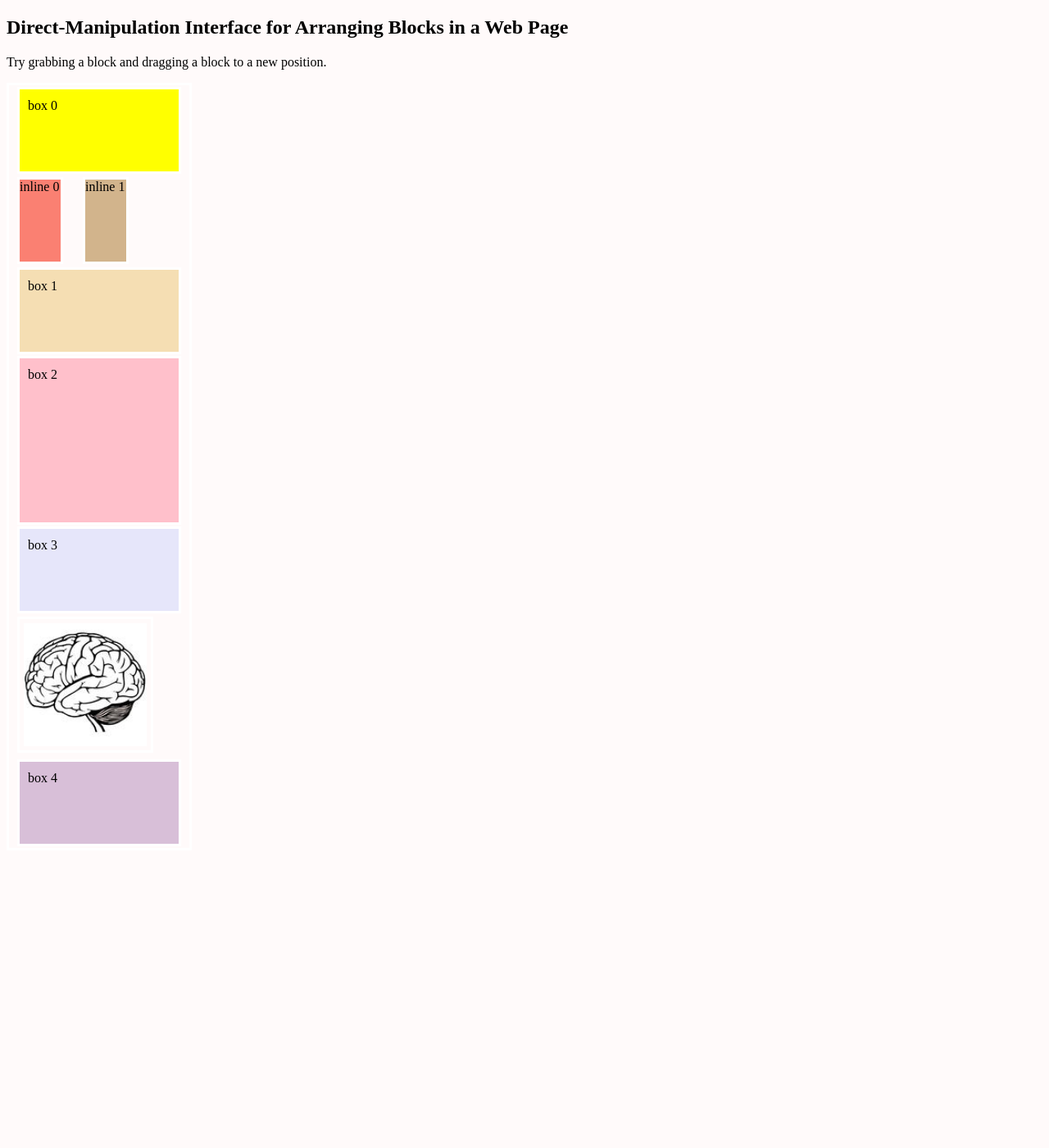
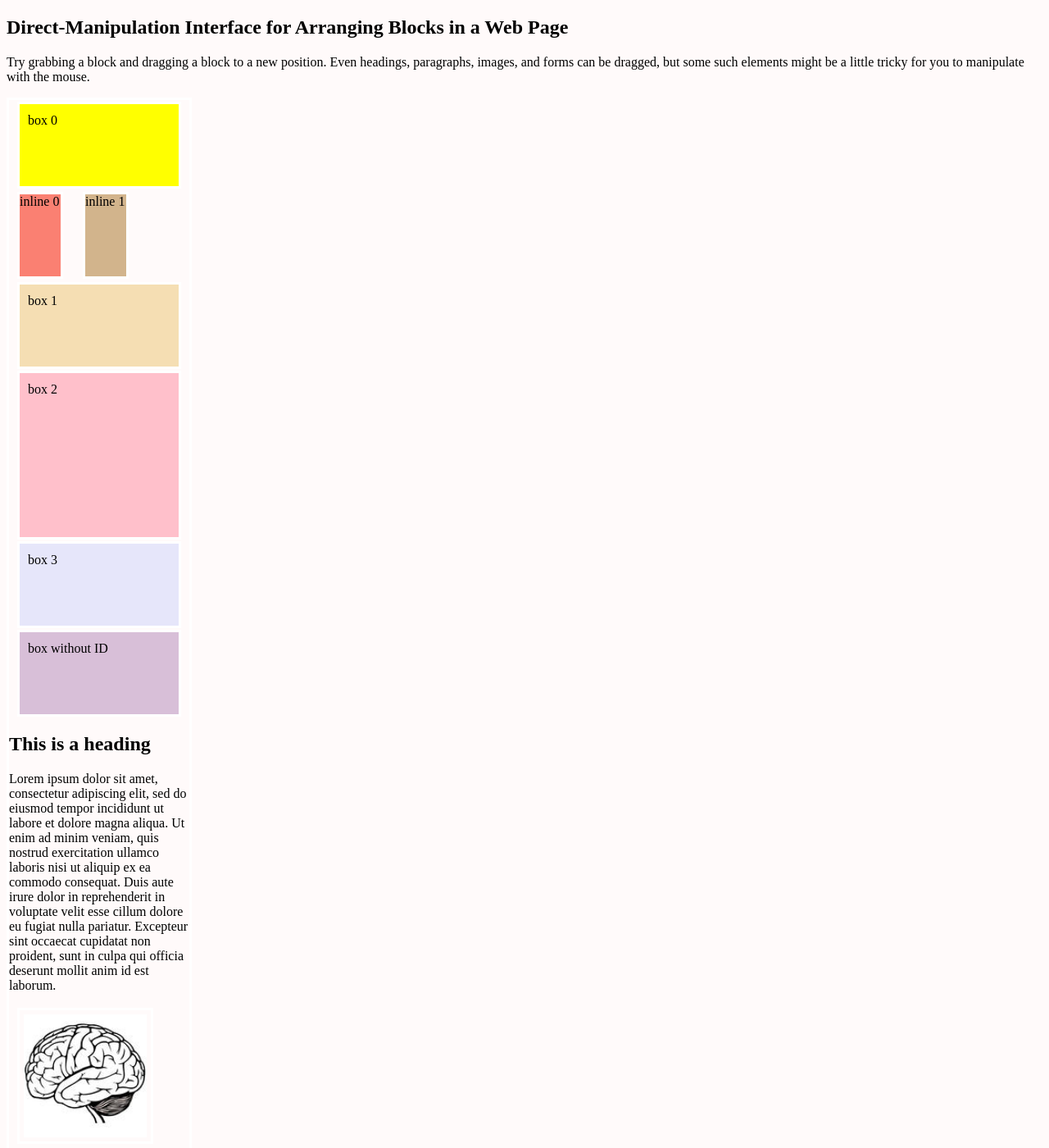
Before and after one commit to Mashweb/mashweb.github.io, a Jekyll site: the page experiments/NodeLists/NodeListDMI.html, which Jekyll copies as it is, in a window 1280 px wide and 1400 px high. Shown: the whole window at 82% size. Built offline with Jekyll 4.4.1, drawn with Linux system fonts in a browser that asks for light colours; nearby versions of some CDN libraries.

Commit message:
Added a heading, a paragraph, an image, and a form for the user to drag.

```diff
--- a/experiments/NodeLists/NodeListDMI.html
+++ b/experiments/NodeLists/NodeListDMI.html
@@ -83,7 +83,11 @@
 <body>
   <h2>Direct-Manipulation Interface for Arranging Blocks in a Web Page</h2>
   <p id="p">
-  Try grabbing a block and dragging a block to a new position.</p>
+Try grabbing a block and dragging a block to a new position.
+Even headings, paragraphs, images, and forms can be dragged, but
+some such elements might be a little tricky for you to manipulate
+with the mouse.
+</p>
   <div class="content">
     <div class="sortable container-box">
       <div id="box0" class="box yellow block">box 0</div>
@@ -92,8 +96,18 @@
       <div id="box1" class="box wheat block">box 1</div>
       <div id="box2" class="box big-box pink block">box 2</div>
       <div id="box3" class="box lavender block">box 3</div>
+      <div class="box thistle block">box without ID</div>
+      <h2>This is a heading</h2>
+      <p class="boxunnumbered ">Lorem ipsum dolor sit amet, consectetur adipiscing elit, sed do eiusmod tempor incididunt ut labore et dolore magna aliqua. Ut enim ad minim veniam, quis nostrud exercitation ullamco laboris nisi ut aliquip ex ea commodo consequat. Duis aute irure dolor in reprehenderit in voluptate velit esse cillum dolore eu fugiat nulla pariatur. Excepteur sint occaecat cupidatat non proident, sunt in culpa qui officia deserunt mollit anim id est laborum.</p>
       <img id="brain" class="inline-block block" style="width:150px; height:150px;" src="images/brain.png"></img>
-      <div class="box thistle block">box 4</div>
+      <form>
+<form action="/action_page.php">
+  <input type="text" name="firstname" value="Name">Name
+  <br>
+  <input type="text" name="lastname" value="21">Age
+  <br><br>
+  <input type="submit" value="Submit">
+</form>
     </div>
   </div>
 </body>
```
